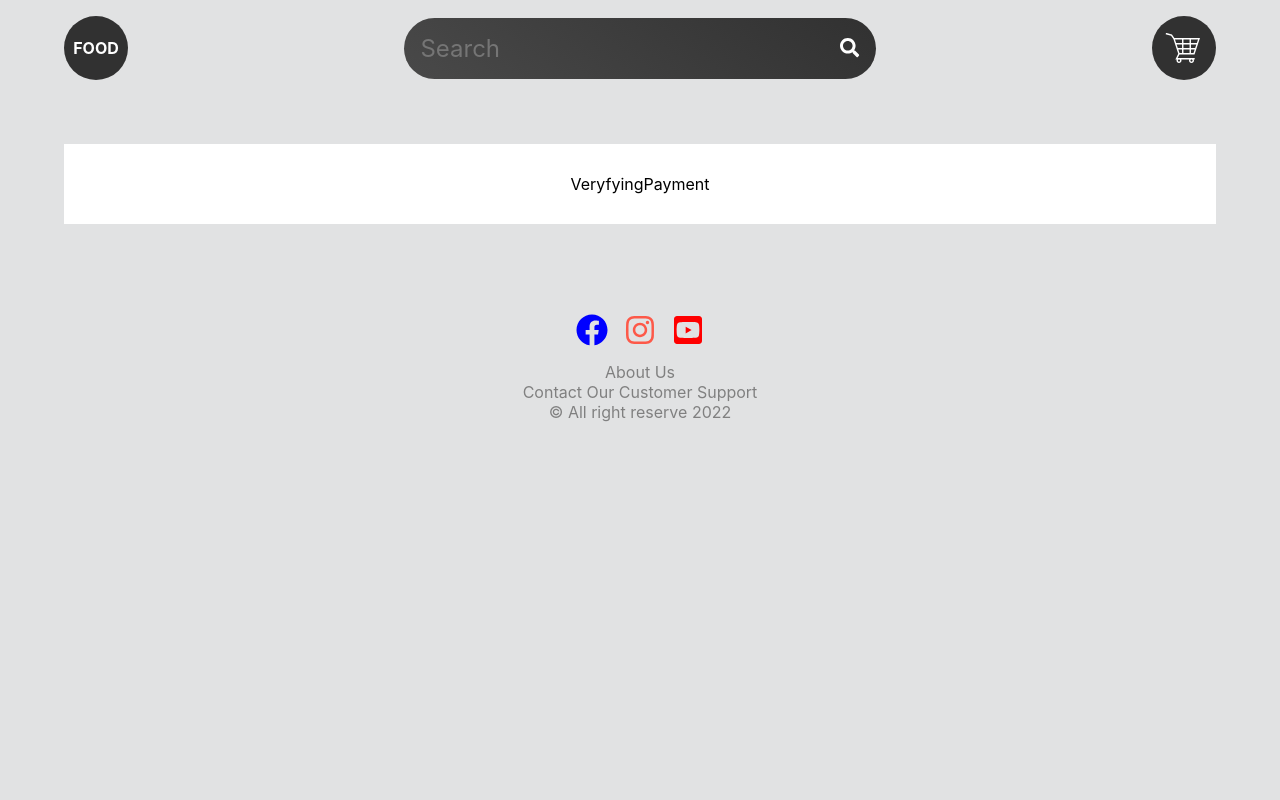
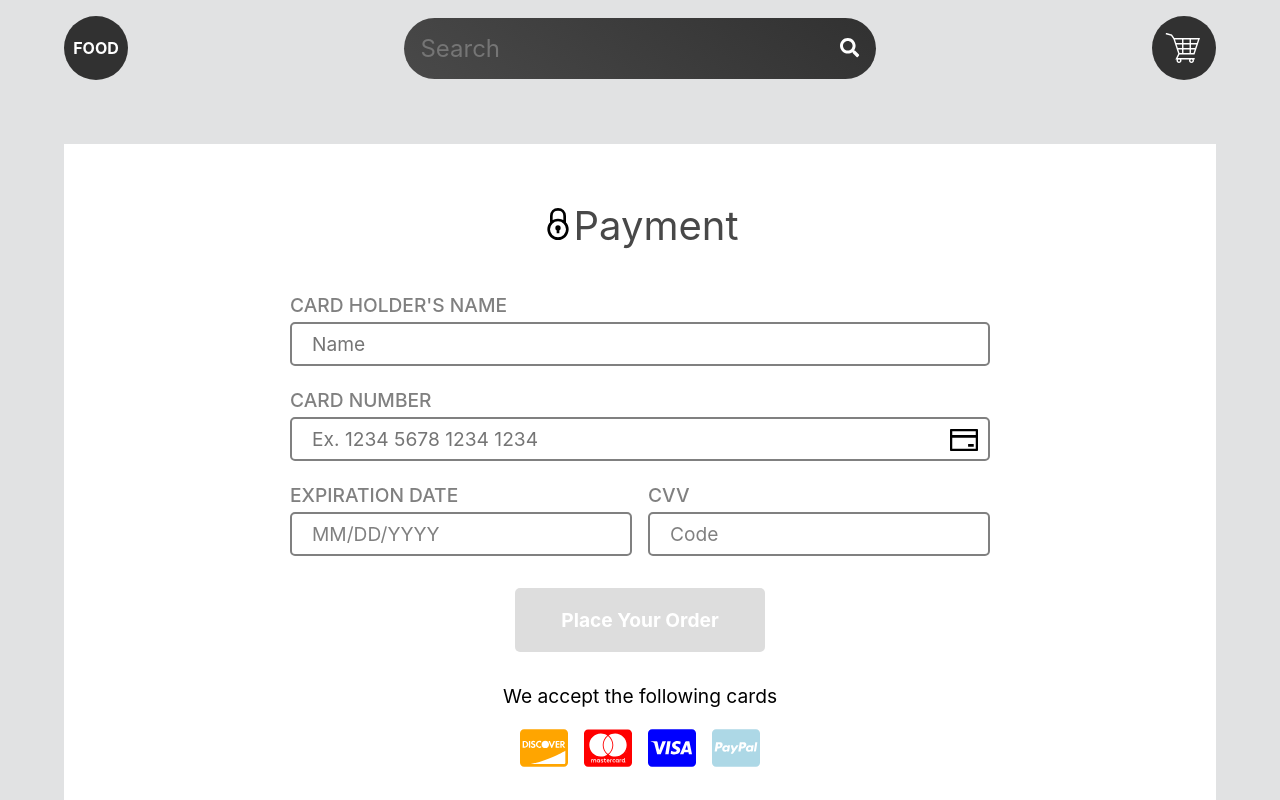
Before and after one commit to Amrindra/Food-App, a React (Create React App) app: page /payment in a window 1280 px wide. Shown: the top 800 px of the page. Built offline with nearby package versions, Linux system fonts and the light colour scheme.

Commit message:
Half way done to complete the verifying payment

```diff
--- a/src/components/VerifyingPayment.jsx
+++ b/src/components/VerifyingPayment.jsx
@@ -1,7 +1,52 @@
 import React from "react";
+import { GridLoader, PulseLoader } from "react-spinners";
+import styled from "styled-components";
 
 const VerifyingPayment = () => {
-  return <div>VeryfyingPayment</div>;
+  return (
+    <PaymentStyled>
+      <Wrapper>
+        <Top>
+          <h6>Verifying payment</h6>
+          <PulseLoader color="#313131" size={3} />
+        </Top>
+
+        <div>
+          <GridLoader color="#36d7b7" margin={5} />
+        </div>
+      </Wrapper>
+    </PaymentStyled>
+  );
 };
 
+const PaymentStyled = styled.div`
+  display: flex;
+  justify-content: center;
+  align-items: center;
+`;
+
+const Wrapper = styled.div`
+  background-color: white;
+  width: 300px;
+  height: 300px;
+  margin-top: 100px;
+  text-align: center;
+  border-radius: 5px;
+
+  div {
+    margin-top: 2rem;
+  }
+`;
+
+const Top = styled.div`
+  display: flex;
+  justify-content: center;
+  align-items: baseline;
+
+  h6 {
+    font-size: 1.5rem;
+    font-weight: 400;
+  }
+`;
+
 export default VerifyingPayment;
--- a/src/pages/Payment.jsx
+++ b/src/pages/Payment.jsx
@@ -21,7 +21,7 @@ const Payment = () => {
     cvv: "",
   });
   const [errorMsg, setErrorMsg] = useState(false);
-  const [verifyingPayment, setVerifyingPayment] = useState(true);
+  const [verifyingPayment, setVerifyingPayment] = useState(false);
 
   // This from the context API
   const { cartItems, removeItem } = useContext(CartContext);
@@ -44,14 +44,6 @@ const Payment = () => {
       setErrorMsg(true);
     }
 
-    const creditPattern = "[0-9s]{13,19}";
-
-    if (!creditPattern.test(cardValues.cardNumber)) {
-      setErrorMsg(true);
-    }
-
-    console.log(cardValues.cardNumber);
-
     // VERIFYING PAYMENT
     setVerifyingPayment(true);
   };
@@ -62,11 +54,6 @@ const Payment = () => {
 
   const handleChange = (e) => {
     const { name, value } = e.target;
-    // const creditPattern = "[0-9s]{13,19}";
-
-    // if (!creditPattern.test(cardValues.cardNumber)) {
-    //   setErrorMsg(true);
-    // }
 
     setCardValue({ ...cardValues, [name]: value });
 
@@ -74,11 +61,11 @@ const Payment = () => {
   };
 
   return (
-    <Container>
+    <>
       {verifyingPayment ? (
         <VerifyingPayment />
       ) : (
-        <>
+        <Container>
           <Form onSubmit={handleSubmit}>
             <h3>
               <GrSecure />
@@ -208,9 +195,9 @@ const Payment = () => {
               </Total>
             </TotalSection>
           )}
-        </>
+        </Container>
       )}
-    </Container>
+    </>
   );
 };
 
```
